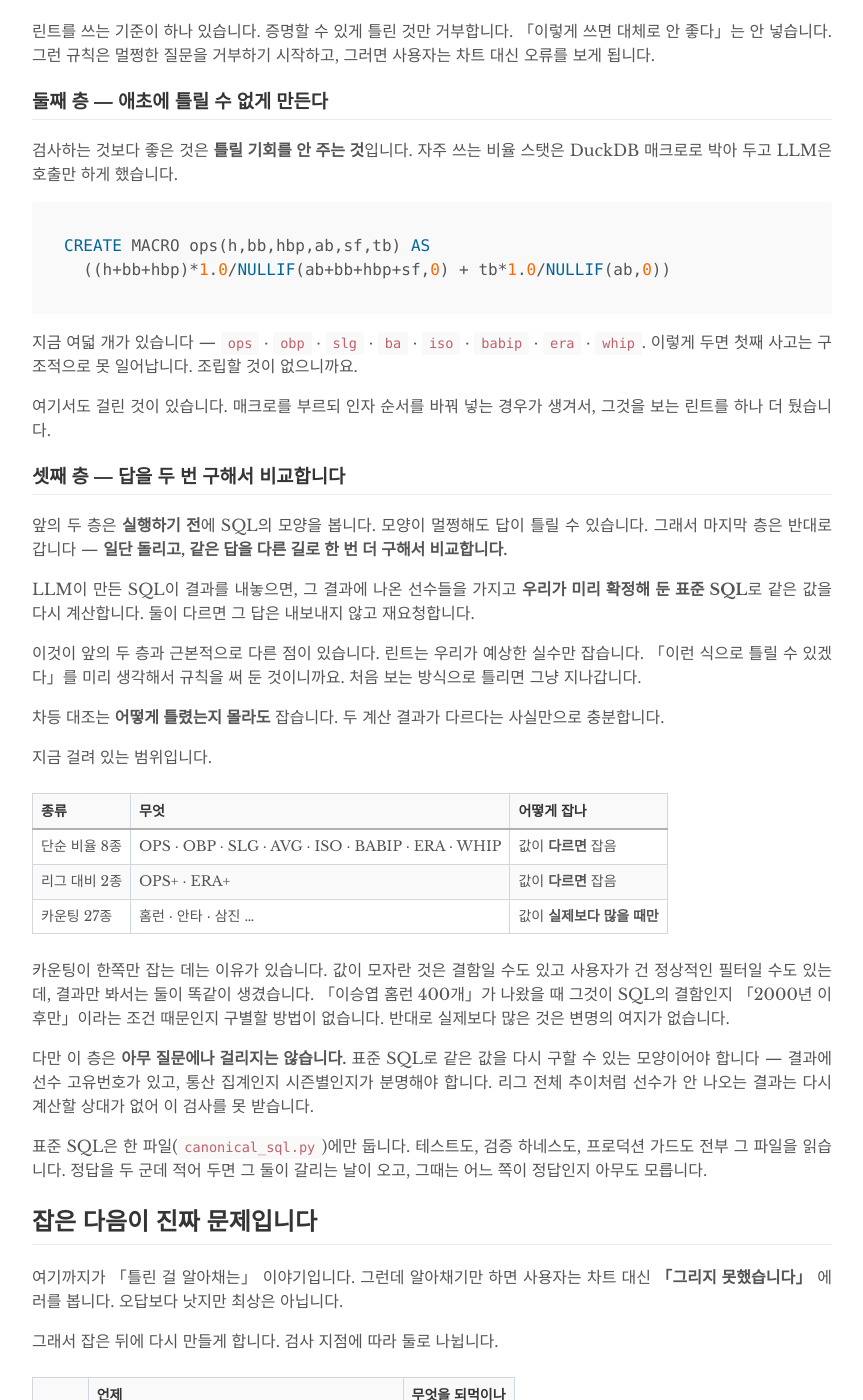
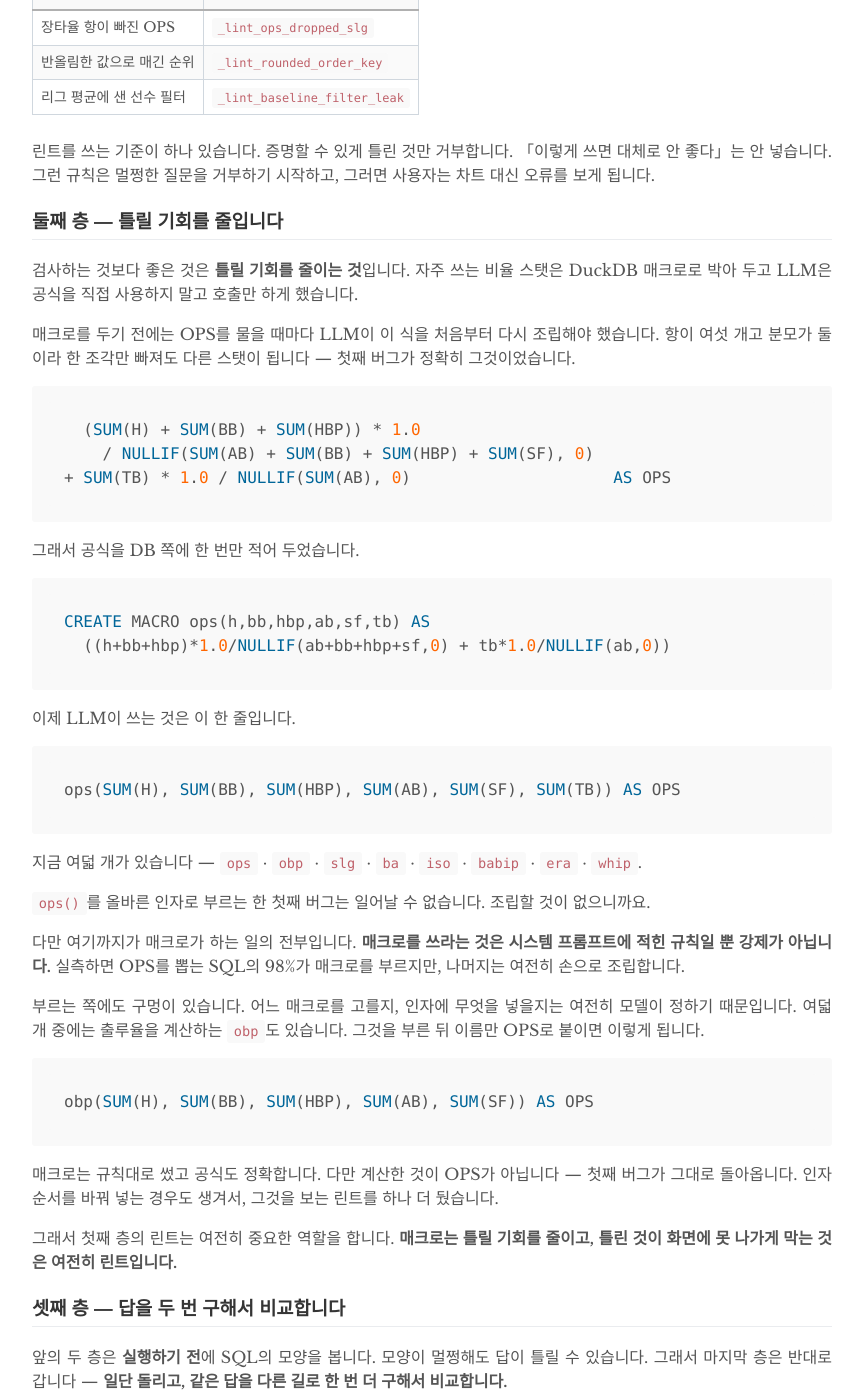
Before and after one commit to sylvakr/baseball-chart-blog, a Jekyll site: the page built from _posts/2026-09-10-llm-text-to-sql-validation.md, in a window 1280 px wide and 1400 px high, scrolled down 2956 px. Shown: the whole window, without its empty margins (208-1071 px from the left). Built offline with Jekyll 4.4.1, drawn with Linux system fonts in a browser that asks for light colours; some of the changed text lies outside the part shown.

Commit message:
vault backup: 2026-09-14 08:21:54

````diff
--- a/_posts/2026-09-10-llm-text-to-sql-validation.md
+++ b/_posts/2026-09-10-llm-text-to-sql-validation.md
@@ -4,17 +4,17 @@ title: "[개발노트] LLM이 만든 SQL은 조용히 틀립니다"
 sticky: false
 hidden: false
 ---
-최종 수정 2026-09-12 01:06 KST
+최종 수정 2026-09-14 09:41 KST
 
 ## 무엇을 다루나
 
-이 사이트는 자연어로 받은 질문을 LLM에게 넘겨 SQL을 만들게 하고, 그것을 DuckDB로 돌려 Plotly로 차트를 그립니다. 「이승엽 연도별 홈런」이라고 치면 몇 초 뒤에 막대 그래프가 나옵니다.
+이 사이트는 자연어로 받은 질문을 LLM에게 넘겨 SQL을 만들게 하고, 그것을 DuckDB로 돌려 Plotly로 차트를 그립니다. 「이승엽 연도별 홈런」이라고 치면 몇 초 뒤에 막대 그래프가 나옵니다. LLM이 매번 정확한 SQL을 만들어 주면 크게 할 일이 없는 프로젝트였습니다.
 
 그런데 LLM이 만든 SQL을 실행해 보면 정답이 아닌 경우가 있습니다. 잘못된 차트가 그려진다는 뜻입니다.
 
-**LLM은 태생적으로 확률적이고 비결정적입니다.** 한 글자도 안 틀린 똑같은 질문을 던져도 틀린 결과를 내는 SQL이 간혹 나옵니다. Gemini · Anthropic · OpenAI의 여러 모델을 놓고 Text-to-SQL 정확도와 응답 속도와 가격을 벤치마크해서 최적의 모델을 골랐는데도, 실제 결과는 실망스러웠습니다.
+**LLM은 태생적으로 확률적(stochastic)이고 비결정적(non-deterministic)입니다.** 한 글자도 안 틀린 똑같은 질문에 틀린 결과를 내는 SQL이 간혹 나옵니다. Gemini · Anthropic · OpenAI의 여러 모델을 놓고 Text-to-SQL 정확도와 응답 속도와 가격을 벤치마크해서 최적의 모델을 골랐는데도, 실제 결과는 매우 실망스러웠습니다.
 
-여기서 방향을 바꿨습니다. **LLM을 믿고 SQL을 그대로 받아 먹는 구조에서, LLM을 쓰되 그 결과를 독립적으로 검증하는 구조로.** 그 순간부터 이것은 개발이 아니라 실험이 되었습니다.
+이것이 완전히 프로젝트의 방향을 바꾸는 계기가 되었습니다. **LLM을 믿고 SQL을 그대로 받아 먹는 구조에서, LLM을 쓰되 그 결과를 독립적으로 검증하는 구조로.** 그 순간부터 이것은 개발이 아니라 실험이 되었습니다.
 
 무엇을 검증해야 하는지는 겪어 봐야 알 수 있었습니다. 문법이 틀리면 DB가 알려 줍니다. 컬럼 이름이 틀려도 알려 줍니다. 그런 것은 고치면 됩니다. **무서운 것은 아무 데서도 오류가 안 나고, 그럴듯한 숫자가 나오고, 예쁜 차트로 그려지는데 답이 틀린 경우입니다.**
 
@@ -40,9 +40,9 @@ hidden: false
                                                      AS OPS
 ```
 
-OPS는 출루율 더하기 장타율인데 **장타율 항이 통째로 빠져 있습니다.** 저것은 출루율입니다. 그러니 출루율이 높은 타자가 1위가 된 것이고, 홍창기는 실제로 출루율이 아주 높은 타자입니다.
+OPS는 출루율 더하기 장타율인데 **장타율 항이 통째로 빠져 있습니다.** 그러니 출루율이 높은 타자가 1위가 된 것이고, 홍창기는 실제로 출루율이 아주 높은 타자입니다. 사용자는 분명히 OPS를 물었고 차트 제목도 OPS인데 차트는 출루율(OBP)을 보여 주는 상황입니다. 야구를 아는 사람은 뭔가 이상하다는 것을 감지할 수 있습니다. 왜냐하면 이승엽이 10위 안에 안 보이니까요. 실제로 이승엽은 3000타석 이상 올타임 OPS 1위입니다. 그러나 잘 모르는 사람은 그냥 믿게 될 수도 있습니다.
 
-값으로는 못 잡습니다. 결과가 0.4 언저리로 나오는데 그것은 OPS로도 있을 수 있는 값입니다. 「말이 안 되는 값인가」를 보는 검사는 여기서 조용합니다.
+값으로는 못 잡습니다. 결과가 0.4 언저리로 나오는데 그것은 OPS로도 있을 수 있는 값입니다. 「말이 안 되는 값인가」를 보는 검사는 여기서 감지를 못합니다.
 
 잡을 수 있는 것은 공식이 완결됐는가뿐입니다. OPS = OBP + SLG라는 정의상, OPS라는 이름이 붙은 식은 장타 항(총 루타수 `TB`, 또는 `SLG` 자체)을 반드시 참조해야 합니다. 안 하면 그것은 OPS가 아닙니다.
 
@@ -85,19 +85,19 @@ WITH lg AS (
 )
 ```
 
-리그 평균은 정의상 리그 전체입니다. 강타자가 많은 외국인 선수를 빼면 평균이 내려가고, 그러면 그 질문에 나오는 모든 선수의 OPS+가 함께 부풀어 오릅니다. 이승엽 통산 OPS+가 153이 아니라 155로 잘못 나왔습니다.
+리그 평균은 정의상 리그 전체입니다. 강타자가 많은 외국인 선수를 빼면 평균이 내려가고, 그러면 그 질문에 나오는 모든 선수의 OPS+가 함께 부풀어 오릅니다. 이승엽 통산 OPS+가 153이 아니라 155로 잘못 나왔습니다. 이 경우는 첫 번째 '홍창기 버그'와는 차원이 다릅니다. 사용자는 숫자가 틀렸는지 알아차릴 수 없습니다.
 
 ## 그래서 세 가지 층을 뒀습니다
 
-세 가지 사고의 공통점은 이렇습니다. 결과가 물리적으로 그럴듯해서 값 검사를 통과하고, 화면에는 그럴듯한 차트가 나옵니다. 사용자는 틀린 것을 알아채지 못합니다.
+세 가지 버그의 공통점은 이렇습니다. 결과가 물리적으로 그럴듯해서 값 검사를 통과하고, 화면에는 그럴듯한 차트가 나옵니다.
 
 그래서 층을 나눴습니다. **세 층 모두 프로덕션에서 돕니다** — 개발 중에만 켜는 검사가 아니라, 사용자가 차트를 보기 전에 반드시 지나가는 길입니다.
 
-### 첫째 층 — 모양을 본다
+### 첫째 층 — 모양을 봅니다
 
-LLM이 만든 SQL을 실행하기 전에 sqlglot으로 파싱해서 **구문 트리를 검사합니다.** 지금 린트가 열일곱 개입니다. 앞에서 본 사고 셋은 각각 이 린트에 걸립니다.
+LLM이 만든 SQL을 실행하기 전에 sqlglot으로 파싱해서 구문 트리를 검사합니다. 지금 린트가 열일곱 개입니다. 앞에서 본 버그 셋은 각각 이 린트에 걸립니다.
 
-|사고|린트|
+|버그|린트|
 |---|---|
 |장타율 항이 빠진 OPS|`_lint_ops_dropped_slg`|
 |반올림한 값으로 매긴 순위|`_lint_rounded_order_key`|
@@ -105,18 +105,46 @@ LLM이 만든 SQL을 실행하기 전에 sqlglot으로 파싱해서 **구문 트
 
 린트를 쓰는 기준이 하나 있습니다. 증명할 수 있게 틀린 것만 거부합니다. 「이렇게 쓰면 대체로 안 좋다」는 안 넣습니다. 그런 규칙은 멀쩡한 질문을 거부하기 시작하고, 그러면 사용자는 차트 대신 오류를 보게 됩니다.
 
-### 둘째 층 — 애초에 틀릴 수 없게 만든다
+### 둘째 층 — 틀릴 기회를 줄입니다
 
-검사하는 것보다 좋은 것은 **틀릴 기회를 안 주는 것**입니다. 자주 쓰는 비율 스탯은 DuckDB 매크로로 박아 두고 LLM은 호출만 하게 했습니다.
+검사하는 것보다 좋은 것은 **틀릴 기회를 줄이는 것**입니다. 자주 쓰는 비율 스탯은 DuckDB 매크로로 박아 두고 LLM은 공식을 직접 사용하지 말고 호출만 하게 했습니다.
+
+매크로를 두기 전에는 OPS를 물을 때마다 LLM이 이 식을 처음부터 다시 조립해야 했습니다. 항이 여섯 개고 분모가 둘이라 한 조각만 빠져도 다른 스탯이 됩니다 — 첫째 버그가 정확히 그것이었습니다.
+
+```sql
+  (SUM(H) + SUM(BB) + SUM(HBP)) * 1.0
+    / NULLIF(SUM(AB) + SUM(BB) + SUM(HBP) + SUM(SF), 0)
++ SUM(TB) * 1.0 / NULLIF(SUM(AB), 0)                     AS OPS
+```
+
+그래서 공식을 DB 쪽에 한 번만 적어 두었습니다.
 
 ```sql
 CREATE MACRO ops(h,bb,hbp,ab,sf,tb) AS
   ((h+bb+hbp)*1.0/NULLIF(ab+bb+hbp+sf,0) + tb*1.0/NULLIF(ab,0))
 ```
 
-지금 여덟 개가 있습니다 — `ops` · `obp` · `slg` · `ba` · `iso` · `babip` · `era` · `whip`. 이렇게 두면 첫째 사고는 구조적으로 못 일어납니다. 조립할 것이 없으니까요.
+이제 LLM이 쓰는 것은 이 한 줄입니다.
 
-여기서도 걸린 것이 있습니다. 매크로를 부르되 인자 순서를 바꿔 넣는 경우가 생겨서, 그것을 보는 린트를 하나 더 뒀습니다.
+```sql
+ops(SUM(H), SUM(BB), SUM(HBP), SUM(AB), SUM(SF), SUM(TB)) AS OPS
+```
+
+지금 여덟 개가 있습니다 — `ops` · `obp` · `slg` · `ba` · `iso` · `babip` · `era` · `whip`.
+
+`ops()`를 올바른 인자로 부르는 한 첫째 버그는 일어날 수 없습니다. 조립할 것이 없으니까요.
+
+다만 여기까지가 매크로가 하는 일의 전부입니다. **매크로를 쓰라는 것은 시스템 프롬프트에 적힌 규칙일 뿐 강제가 아닙니다.** 실측하면 OPS를 뽑는 SQL의 98%가 매크로를 부르지만, 나머지는 여전히 손으로 조립합니다.
+
+부르는 쪽에도 구멍이 있습니다. 어느 매크로를 고를지, 인자에 무엇을 넣을지는 여전히 모델이 정하기 때문입니다. 여덟 개 중에는 출루율을 계산하는 `obp`도 있습니다. 그것을 부른 뒤 이름만 OPS로 붙이면 이렇게 됩니다.
+
+```sql
+obp(SUM(H), SUM(BB), SUM(HBP), SUM(AB), SUM(SF)) AS OPS
+```
+
+매크로는 규칙대로 썼고 공식도 정확합니다. 다만 계산한 것이 OPS가 아닙니다 — 첫째 버그가 그대로 돌아옵니다. 인자 순서를 바꿔 넣는 경우도 생겨서, 그것을 보는 린트를 하나 더 뒀습니다.
+
+그래서 첫째 층의 린트는 여전히 중요한 역할을 합니다. **매크로는 틀릴 기회를 줄이고, 틀린 것이 화면에 못 나가게 막는 것은 여전히 린트입니다.**
 
 ### 셋째 층 — 답을 두 번 구해서 비교합니다
 
@@ -124,9 +152,9 @@ CREATE MACRO ops(h,bb,hbp,ab,sf,tb) AS
 
 LLM이 만든 SQL이 결과를 내놓으면, 그 결과에 나온 선수들을 가지고 **우리가 미리 확정해 둔 표준 SQL**로 같은 값을 다시 계산합니다. 둘이 다르면 그 답은 내보내지 않고 재요청합니다.
 
-이것이 앞의 두 층과 근본적으로 다른 점이 있습니다. 린트는 우리가 예상한 실수만 잡습니다. 「이런 식으로 틀릴 수 있겠다」를 미리 생각해서 규칙을 써 둔 것이니까요. 처음 보는 방식으로 틀리면 그냥 지나갑니다.
+이것이 앞의 두 층과 근본적으로 다른 점이 있습니다. 린트는 우리가 예상한 실수만 잡습니다. 「이런 식으로 틀릴 수 있겠다」를 미리 생각해서 규칙을 써 둔 것이니까요.
 
-차등 대조는 **어떻게 틀렸는지 몰라도** 잡습니다. 두 계산 결과가 다르다는 사실만으로 충분합니다.
+차등 대조(differential testing)는 **어떻게 틀렸는지 몰라도** 잡습니다. 두 계산 결과가 다르다는 사실만으로 충분합니다.
 
 지금 걸려 있는 범위입니다.
 
@@ -178,13 +206,13 @@ LLM에게 무엇이 틀렸는지 힌트와 함께 한 번 더 물어보는 것
 
 문제는 그 문장이 **모델이 이미 한 일을 말하고 있었다**는 것입니다. 모델은 카운팅 스탯에서 다시 계산하는 CTE를 정확히 만들어 놓고, 그다음 CTE에서 엉뚱한 테이블에 붙여 원본 컬럼을 읽고 있었습니다. 틀린 곳은 그 한 지점인데 메시지는 거기를 한 글자도 안 짚었습니다. 그러니 모델은 이미 맞게 해 둔 곳을 또 고쳤습니다.
 
-메시지를 **이 쿼리의 어느 자리가 왜 틀렸는지**로 바꿨습니다. **스무 번 던져 스무 번 고쳐졌습니다.** 같은 모델, 프롬프트도 그대로입니다. 바뀐 것은 실패를 설명하는 문장뿐입니다.
+메시지를 **이 쿼리의 어느 자리가 왜 틀렸는지**로 바꿨습니다. **스무 번 던져 스무 번 다 고쳐졌습니다.**
 
-두 수치는 재는 대상이 다릅니다. 83~89%는 **모든 실패를 통틀어 되먹였을 때의 회복률**이고, 7/10과 20/20은 **한 질문에서 문장을 바꿨을 때의 차이**입니다. — **되먹이는 내용이 구체적일수록 살아난다.**
+두 수치는 재는 대상이 다릅니다. 83~89%는 **모든 실패를 통틀어 되먹였을 때의 회복률**이고, 7/10과 20/20은 **한 질문에서 문장을 바꿨을 때의 차이**입니다. 재는 대상은 달라도 가리키는 방향은 같습니다 — **되먹이는 내용이 구체적일수록 살아납니다.**
 
 ### 그래도 안 되면 거부합니다
 
-되먹여도 못 고치면 답을 내보내지 않습니다. 「그리지 못했습니다」는 실패지만, **틀린 차트를 예쁘게 그려 주는 것은 최악입니다.** 사용자가 그것이 틀렸는지 알 방법이 없기 때문입니다.
+되먹여도 못 고치면 답을 내보내지 않습니다. 「그리지 못했습니다」는 실패지만, **틀린 차트를 예쁘게 그려 주는 것은 최악입니다.** 사용자가 그것이 틀렸는지 알 방법이 없을 수 있기 때문입니다.
 
 ## 자료도 안 믿었습니다
 
@@ -192,19 +220,13 @@ LLM에게 무엇이 틀렸는지 힌트와 함께 한 번 더 물어보는 것
 
 기록은 KBO 공식 기록실에서 매일 받아 옵니다. 받아 온 것이 맞는지 따로 확인했습니다. 44시즌 **17,431 선수-시즌 · 298,408개 값**을 선수 고유번호로 한 칸씩 비교해, 어긋난 값이 하나도 없었습니다. [그 대조 이야기는 따로 적어 두었습니다](https://blog.baseballchart.kr/2026-09-08/keeping-our-data-accurate).
 
-재미있는 것은 자체 검산 쪽입니다. 야구에는 저절로 성립해야 하는 등식이 있습니다. **리그 전체 투수의 승 합은 패 합과 같아야 합니다.** 한 팀이 이기면 다른 팀이 지니까요.
-
-44시즌을 걸어 보니 두 해가 안 맞았습니다. 끝까지 따라갔더니 1991년은 태평양 외야수가 1경기 등판한 것이었고, 1984년은 OB 투수가 2타석 들어선 것이었습니다. **둘 다 KBO 게시본에 그 한 줄이 없습니다.**
-
-넣으면 44시즌이 전부 맞습니다. 그래도 넣지 않고 KBO를 따랐습니다. 그 판단의 근거도 같은 글에 있습니다.
-
 ## LLM을 아예 안 쓰는 화면도 있습니다
 
 모든 것을 자연어로 물어야 하는 것은 아닙니다. 신인 드래프트와 선수 이동 화면은 **구운 HTML 한 장**입니다.
 
 fetch도 XHR도 없습니다. 슬라이더·검색·툴팁·정렬이 전부 브라우저 안에서 끝납니다. 외부로 나가는 요청은 웹폰트 둘뿐이고 그것이 못 떠도 화면은 돕니다.
 
-비용이 안 들고, 사람이 몰려도 버티고, 서버가 죽어도 파일 한 장만 있으면 그대로 돌아갑니다. LLM을 쓸 자리와 안 쓸 자리를 가르는 것이 이 프로젝트에서 값어치 있는 결정 중 하나였습니다.
+LLM 비용이 안 들고, 사람이 몰려도 버티고, 서버가 죽어도 캐시된 파일 한 장만 있으면 그대로 돌아갑니다. LLM을 쓸 자리와 안 쓸 자리를 가르는 것이 이 프로젝트에서 값어치 있는 결정 중 하나였습니다.
 
 ## 스택
 
@@ -214,7 +236,7 @@ Streamlit · DuckDB · Plotly · LiteLLM(OpenRouter). 테스트는 pytest로 1,5
 
 LLM에게 SQL을 맡기는 것은 옳았습니다. 다만 **되는 것과 믿을 수 있는 것은 다릅니다.**
 
-열 번 중 아홉 번 맞는 도구는 쓸모가 없습니다.
+열 번 중 여덟아홉 번 정도 맞는 도구는 쓸모가 없습니다.
 
 그래서 이 프로젝트에서 가장 오랜 시간이 걸린 작업은 차트를 예쁘게 그리는 일이 아니라 **틀린 답을 내보내지 않는 일**이었습니다.
 
````
Also changed, not shown: other parts of _posts/2026-09-10-llm-text-to-sql-validation.md (+4 -4 lines), _posts/2026-08-16-sql-validation-pipeline.md (+1 -1 lines).
